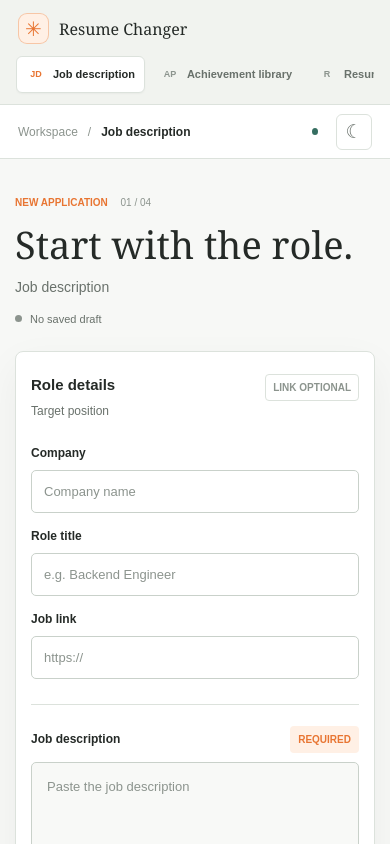
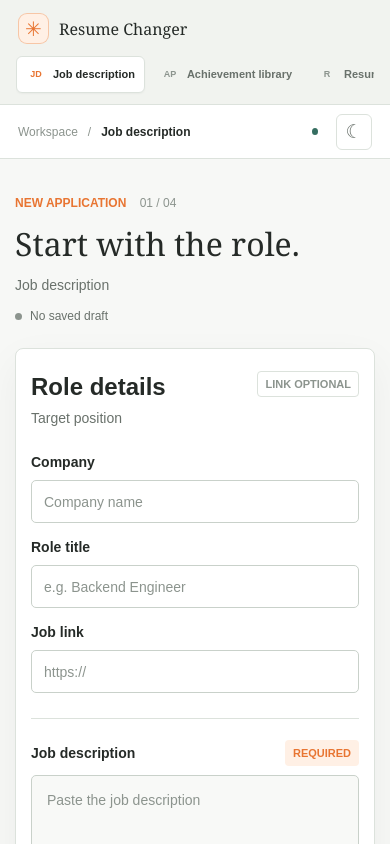
Before and after one commit to AyushGahtori/resume-changer, a Next.js app: page / in a window 390 px wide. Shown: the top 844 px of the page. Built offline with nearby package versions, Linux system fonts and the light colour scheme.

Commit message:
Define home typography scale

```diff
--- a/src/app/globals.css
+++ b/src/app/globals.css
@@ -26,6 +26,22 @@
   --danger-soft: #f9eae7;
   --focus: #7846d7;
   --shadow: 0 14px 40px rgb(32 44 37 / 5%);
+  --type-page-title-size: 40px;
+  --type-page-title-line-height: 48px;
+  --type-section-heading-size: 24px;
+  --type-section-heading-line-height: 32px;
+  --type-card-heading-size: 16px;
+  --type-card-heading-line-height: 24px;
+  --type-field-label-size: 14px;
+  --type-field-label-line-height: 20px;
+  --type-body-size: 14px;
+  --type-body-line-height: 20px;
+  --type-helper-size: 12px;
+  --type-helper-line-height: 16px;
+  --type-caption-size: 12px;
+  --type-caption-line-height: 16px;
+  --type-micro-label-size: 11px;
+  --type-micro-label-line-height: 14px;
 }
 
 :root[data-theme="dark"] {
@@ -742,6 +758,73 @@ a:focus-visible {
   margin-top: 3px;
 }
 
+.jd-page {
+  letter-spacing: 0;
+}
+
+.jd-page h1 {
+  font-size: var(--type-page-title-size);
+  line-height: var(--type-page-title-line-height);
+}
+
+.jd-page .eyebrow,
+.jd-page .eyebrow span,
+.jd-page .draft-state,
+.jd-page .input-metrics,
+.jd-page .workspace-note,
+.jd-page .analysis-role span {
+  font-size: var(--type-caption-size);
+  line-height: var(--type-caption-line-height);
+}
+
+.jd-page .form-topline h2 {
+  font-size: var(--type-section-heading-size);
+  font-weight: 600;
+  line-height: var(--type-section-heading-line-height);
+}
+
+.jd-page .jd-analysis-heading h2 {
+  font-size: var(--type-card-heading-size);
+  font-weight: 600;
+  line-height: var(--type-card-heading-line-height);
+}
+
+.jd-page .field-group label,
+.jd-page .description-heading label {
+  font-size: var(--type-field-label-size);
+  line-height: var(--type-field-label-line-height);
+}
+
+.jd-page .page-intro,
+.jd-page .form-topline p,
+.jd-page .field-group input,
+.jd-page .jd-form textarea,
+.jd-page .clear-button,
+.jd-page .primary-button,
+.jd-page .jd-analysis > p,
+.jd-page .jd-analysis-heading p,
+.jd-page .analysis-role strong,
+.jd-page .analysis-section ul,
+.jd-page .analysis-section p {
+  font-size: var(--type-body-size);
+  line-height: var(--type-body-line-height);
+}
+
+.jd-page .storage-notice,
+.jd-page .field-error,
+.jd-page .form-save-feedback,
+.jd-page .jd-analysis .analysis-cache-notice,
+.jd-page .jd-analysis-error > span {
+  font-size: var(--type-helper-size);
+  line-height: var(--type-helper-line-height);
+}
+
+.jd-page .optional-label,
+.jd-page .required-label {
+  font-size: var(--type-micro-label-size);
+  line-height: var(--type-micro-label-line-height);
+}
+
 .note-mark {
   color: var(--accent);
   font-size: 15px;
@@ -1692,6 +1775,11 @@ a:focus-visible {
 }
 
 @media (max-width: 700px) {
+  .jd-page {
+    --type-page-title-size: 32px;
+    --type-page-title-line-height: 40px;
+  }
+
   .app-frame {
     display: flex;
     flex-direction: column;
```
Also changed, not shown: 1 other file (tests, documents, lock files or other folders).
